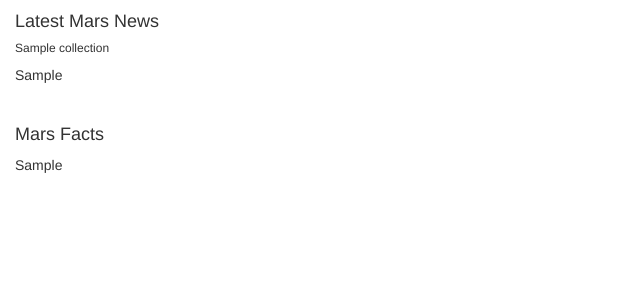
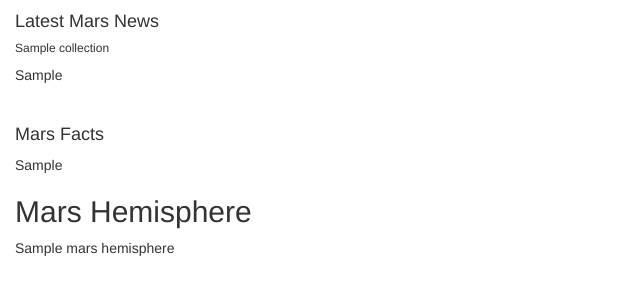
Before and after one commit to yuyhong23/web-scraping_challenge, a Flask app: page / in a window 1280 px wide. Shown: the part 274-574 px from the top of the page, without its empty margins (0-640 px from the left). Run offline with Flask 2, Linux system fonts and the light colour scheme; a database or web service that is not in the repository returns one stand-in record (values such as "Sample title"); some libraries are stand-ins or nearby versions.

Commit message:
Figured out how to extract from an array in a dictionary.

```diff
--- a/Missions_to_Mars/templates/index.html
+++ b/Missions_to_Mars/templates/index.html
@@ -23,6 +23,10 @@
     <div>
         {{mars.mars_fact|safe}}
     </div>
+    <div>
+    <h2>Mars Hemisphere</h4>
+    {{mars.mars_hemisphere[0]["title"]}}
+    </div>
 </body>
 
 </html>
```
